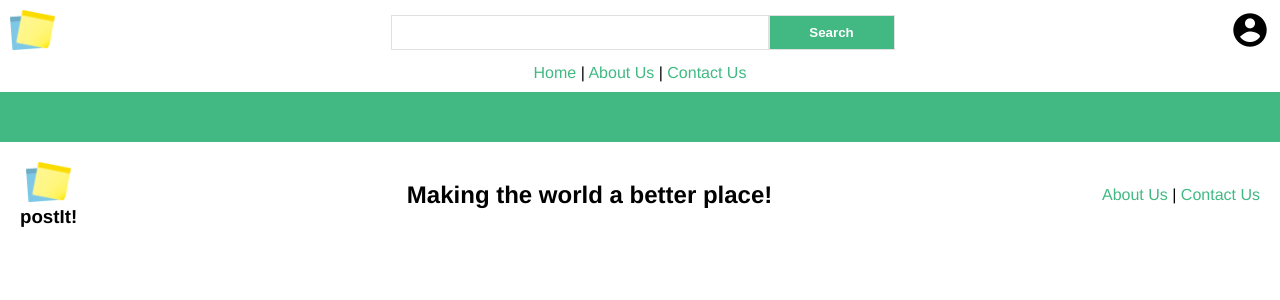
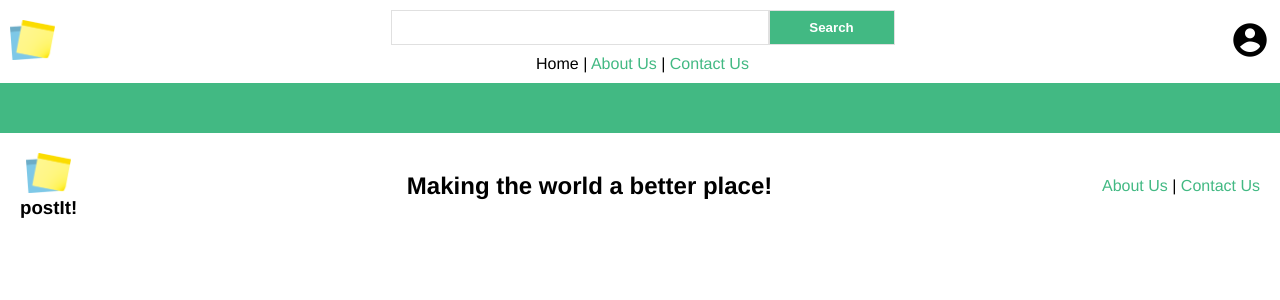
Before and after one commit to kaurvali/wadev_hw3, a Vue app: page / in a window 1280 px wide. Shown: the top 300 px of the page. Built offline with nearby package versions, Linux system fonts and the light colour scheme.

Commit message:
Final header and footer

```diff
--- a/src/components/Footer.vue
+++ b/src/components/Footer.vue
@@ -42,7 +42,7 @@ a {
   color: #42b983;
   text-decoration: none;
 
-  &.router-exact-link-active {
+  &.router-link-exact-active {
     color: black;
   }
 }
--- a/src/components/Header.vue
+++ b/src/components/Header.vue
@@ -8,6 +8,7 @@
         <form method="POST" action="#">
           <input type="text" /><button>Search</button>
         </form>
+        <Navigation />
       </div>
       <div class="user-control">
         <a id="account"
@@ -15,7 +16,6 @@
         /></a>
       </div>
     </div>
-    <Navigation />
   </div>
 </template>
 
@@ -42,7 +42,6 @@ export default {
     flex-flow: row nowrap;
     justify-content: space-between;
     align-items: center;
-    padding-bottom: 10px;
 
     .search {
       width: 40%;
--- a/src/components/Navigation.vue
+++ b/src/components/Navigation.vue
@@ -14,15 +14,18 @@ export default {
 </script>
 
 <style scoped lang="scss">
+.nav {
+  padding-top: 10px;
   a {
     color: #42b983;
     text-decoration: none;
 
-  &.router-exact-link-active {
+    &.router-link-exact-active {
       color: black;
     }
   }
   a:hover {
     color: black;
   }
+}
 </style>
```
Lines whose indentation alone changed are shown as unchanged.
